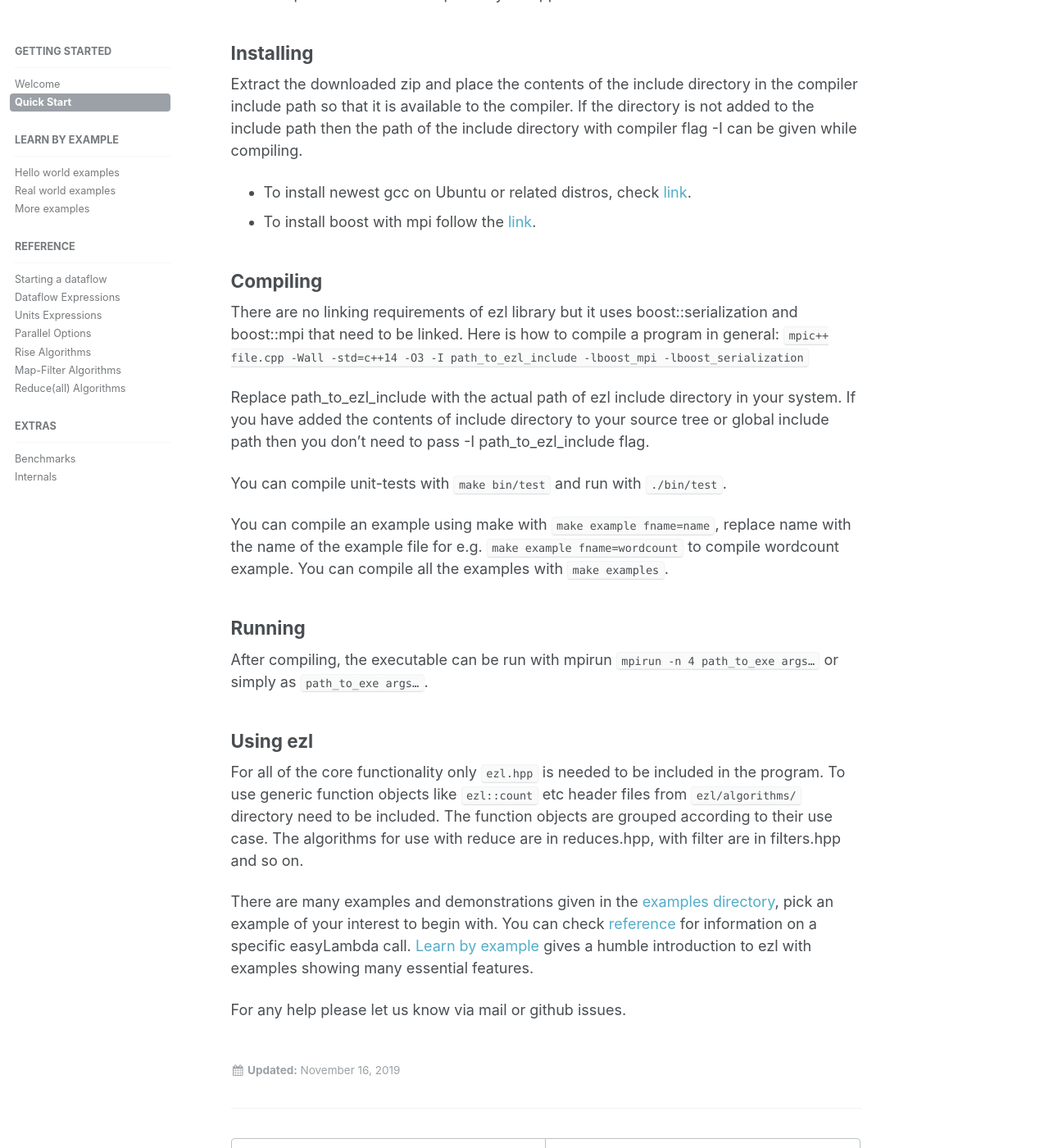
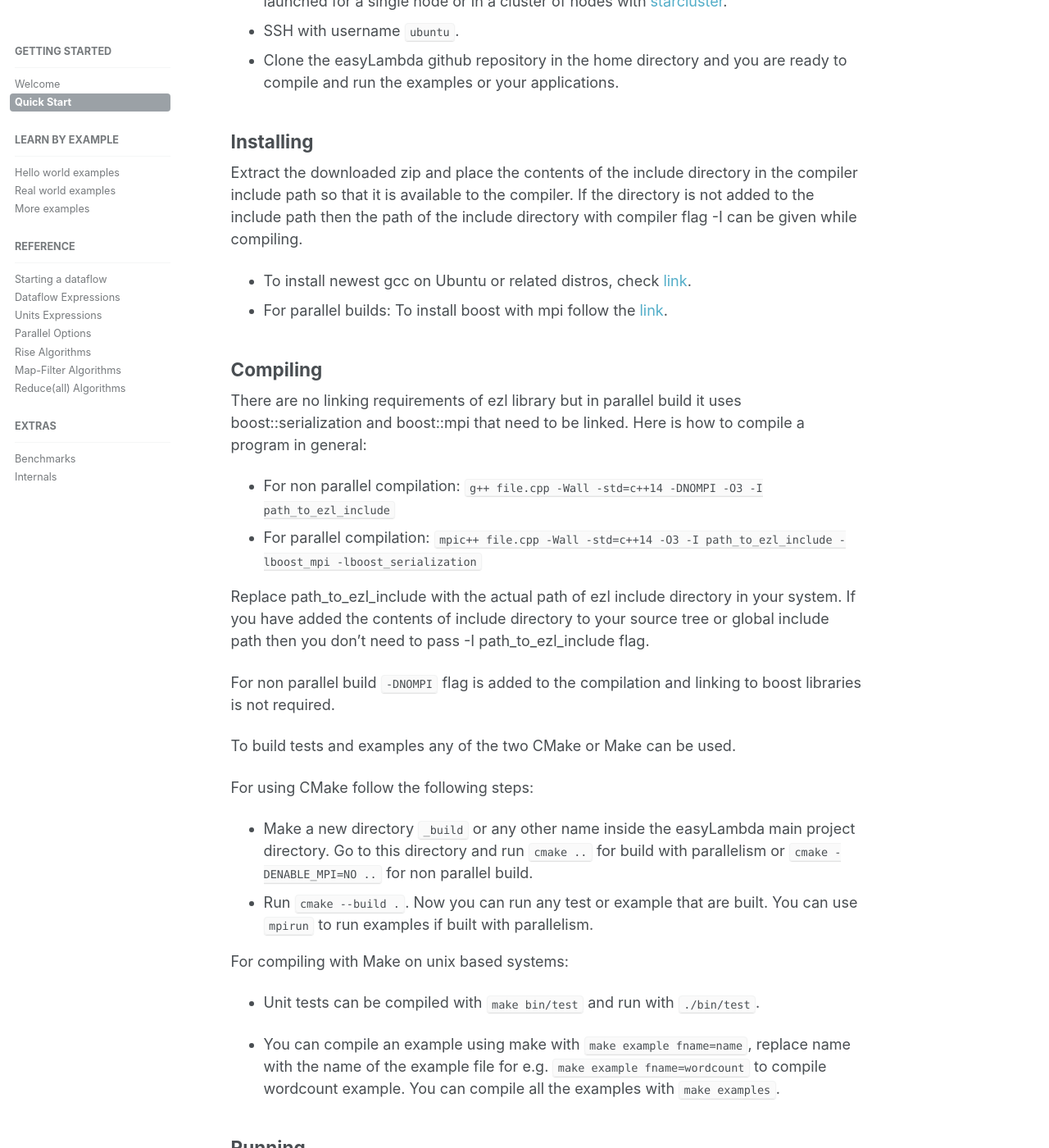
Before and after one commit to haptork/easyLambda, a Jekyll site: the page built from _docs/02-quick-start-guide.md, in a window 1280 px wide and 1400 px high, scrolled down 757 px. Shown: the whole window at 82% size. Built offline with Jekyll 4.4.1, drawn with Linux system fonts in a browser that asks for light colours; some of the changed text lies outside the part shown.

Commit message:
Added installation instructions with CMake.

```diff
--- a/_docs/02-quick-start-guide.md
+++ b/_docs/02-quick-start-guide.md
@@ -8,14 +8,17 @@ excerpt: "Installation and basic usage."
 
 Easylambda is a header only libray. The library can be downloaded
 from the repository ([download
-link](https://github.com/haptork/easyLambda/archive/master.zip)). Follow the
+link](https://github.com/haptork/easyLambda/archive/master.zip)). The
+application that includes the library can be built with parallelism features
+or without. In non-parallel mode the compilation does not require MPI and boost
+libraries, making it easier to try and test the library. Follow the
 instructions given below for quick installation and usage.
 
 ## Requirements
  - C++14 compliant compiler.
-   - Tested with gcc-5.3, gcc-6.0, Apple LLVM version 7.0.0 (clang-700.0.72).
- - C++ Boost library 1.58 or later with boost-mpi.
- - MPI wrapper compiler (mpic++/mpicxx) and mpirun.
+   - Tested with gcc-6.0, Apple LLVM version 7.0.0 (clang-700.0.72).
+ - For parallel build: C++ Boost library 1.58 or later with boost-mpi else boost 1.55 or later header only is sufficient.
+ - For parallel build: MPI wrapper compiler (mpic++/mpicxx) and mpirun.
 
 ## Getting on AWS Elastic
  - Use ami `ami-1bad0978` publicly available on Asia-Pacific(Singapore). The ami can be
@@ -31,21 +34,36 @@ is not added to the include path then the path of the include directory with
 compiler flag -I can be given while compiling.
 
 * To install newest gcc on Ubuntu or related distros, check [link](http://askubuntu.com/questions/428198/getting-installing-gcc-g-4-9-on-ubuntu).
-* To install boost with mpi follow the [link](http://www.boost.org/doc/libs/1_61_0/doc/html/mpi/getting_started.html).
+* For parallel builds: To install boost with mpi follow the [link](http://www.boost.org/doc/libs/1_61_0/doc/html/mpi/getting_started.html).
 
 ## Compiling
-There are no linking requirements of ezl library but it uses boost::serialization
+There are no linking requirements of ezl library but in parallel build it uses boost::serialization
 and boost::mpi that need to be linked.
 Here is how to compile a program in general:
-`mpic++ file.cpp -Wall -std=c++14 -O3 -I path_to_ezl_include -lboost_mpi -lboost_serialization`
+
+- For non parallel compilation: `g++ file.cpp -Wall -std=c++14 -DNOMPI -O3 -I path_to_ezl_include`
+- For parallel compilation: `mpic++ file.cpp -Wall -std=c++14 -O3 -I path_to_ezl_include -lboost_mpi -lboost_serialization`
 
 Replace path_to_ezl_include with the actual path of ezl include directory in your
 system. If you have added the contents of include directory to your source tree
 or global include path then you don't need to pass -I path_to_ezl_include flag.
 
-You can compile unit-tests with `make bin/test` and run with `./bin/test`.
+For non parallel build `-DNOMPI` flag is added to the compilation and linking to boost
+libraries is not required.
 
-You can compile an example using make with `make example fname=name`, replace
+To build tests and examples any of the two CMake or Make can be used.
+
+For using CMake follow the following steps:
+
+- Make a new directory `_build` or any other name inside the easyLambda main project directory. Go to this directory and run `cmake ..` for build with parallelism or `cmake -DENABLE_MPI=NO ..` for non parallel build.
+- Run `cmake --build .`. Now you can run any test or example that are built. You can use `mpirun` to run examples
+if built with parallelism.
+
+For compiling with Make on unix based systems:
+
+- Unit tests can be compiled with `make bin/test` and run with `./bin/test`.
+
+- You can compile an example using make with `make example fname=name`, replace
 name with the name of the example file for e.g. `make example fname=wordcount`
 to compile wordcount example. You can compile all the examples with `make examples`.
 
```
